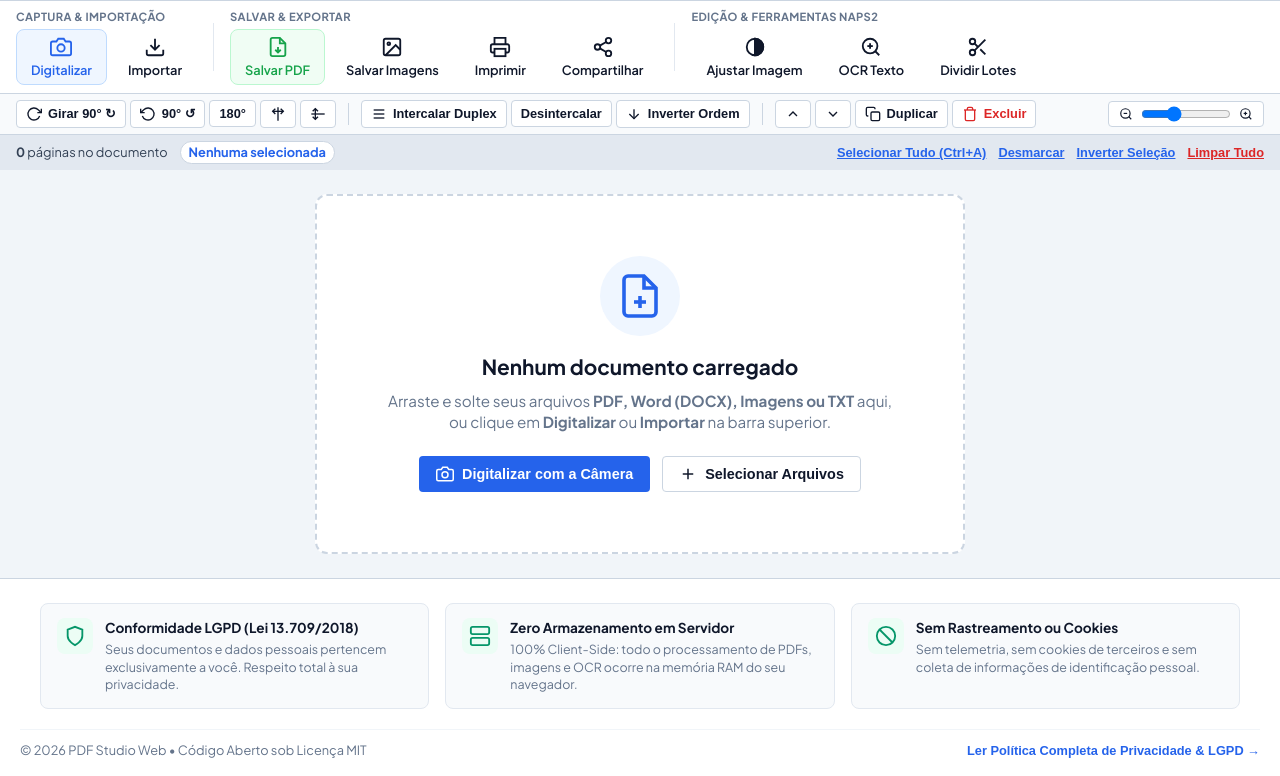
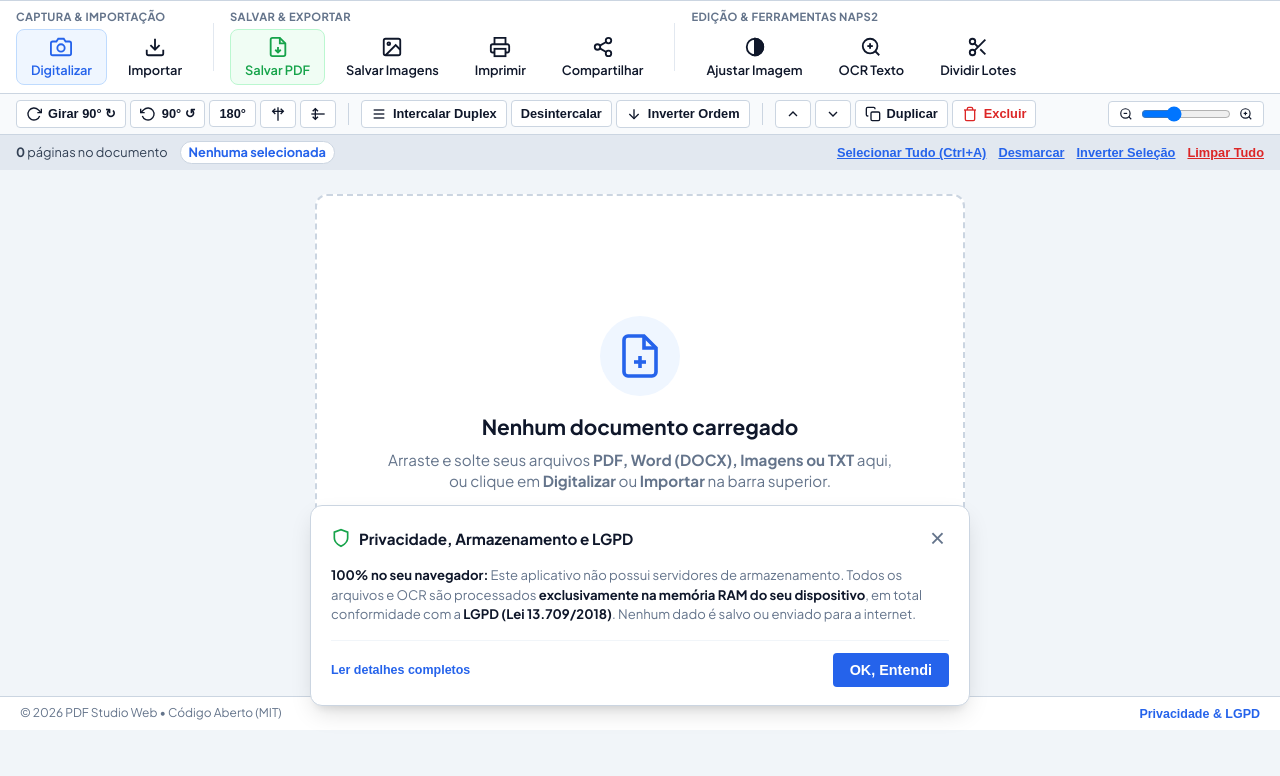
Before and after one commit to postrenan/pdf-studio-web, a website: page index.html in a window 1280 px wide. Shown: the part 70-846 px from the top of the page. After the commit the page ends 800 px from the top, so only its background shows below. Drawn offline with Linux system fonts and the light colour scheme.

Commit message:
feat: convert LGPD footer into a dismissible floating modal with OK button

```diff
--- a/app.js
+++ b/app.js
@@ -100,6 +100,10 @@ const modalBatchSplit = document.getElementById('modalBatchSplit');
 const modalLgpd = document.getElementById('modalLgpd');
 const btnOpenLgpd = document.getElementById('btnOpenLgpd');
 const btnFooterLgpd = document.getElementById('btnFooterLgpd');
+const lgpdFloatingBanner = document.getElementById('lgpdFloatingBanner');
+const btnDismissLgpd = document.getElementById('btnDismissLgpd');
+const btnCloseLgpdFloating = document.getElementById('btnCloseLgpdFloating');
+const btnDetailsLgpd = document.getElementById('btnDetailsLgpd');
 
 // Câmera / Scanner
 const scanVideo = document.getElementById('scanVideo');
@@ -209,8 +213,38 @@ function setupRibbonEvents() {
     downloadBlob(new Blob([text], { type: 'text/plain;charset=utf-8' }), 'ocr_texto.txt');
   });
 
-  if (btnOpenLgpd) btnOpenLgpd.addEventListener('click', () => openModal(modalLgpd));
-  if (btnFooterLgpd) btnFooterLgpd.addEventListener('click', () => openModal(modalLgpd));
+  setupLgpdBanner();
+}
+
+function setupLgpdBanner() {
+  if (!lgpdFloatingBanner) return;
+
+  // Se já foi dispensado anteriormente, oculta
+  if (localStorage.getItem('lgpd_modal_dismissed') === 'true') {
+    lgpdFloatingBanner.classList.add('hidden');
+  }
+
+  const dismiss = () => {
+    lgpdFloatingBanner.classList.add('hidden');
+    localStorage.setItem('lgpd_modal_dismissed', 'true');
+    showToast('Preferência salva. Privacidade e LGPD respeitadas!', 'success');
+  };
+
+  if (btnDismissLgpd) btnDismissLgpd.addEventListener('click', dismiss);
+  if (btnCloseLgpdFloating) btnCloseLgpdFloating.addEventListener('click', dismiss);
+
+  if (btnDetailsLgpd) {
+    btnDetailsLgpd.addEventListener('click', () => {
+      openModal(modalLgpd);
+    });
+  }
+
+  if (btnOpenLgpd) {
+    btnOpenLgpd.addEventListener('click', () => openModal(modalLgpd));
+  }
+  if (btnFooterLgpd) {
+    btnFooterLgpd.addEventListener('click', () => openModal(modalLgpd));
+  }
 }
 
 // ==========================================================================
--- a/index.html
+++ b/index.html
@@ -601,54 +601,36 @@
       </div>
     </div>
 
-    <!-- ==================== RODAPÉ INFORMATIVO LGPD & ARMAZENAMENTO ==================== -->
-    <footer class="naps-footer">
-      <div class="lgpd-banner">
-        <div class="lgpd-card">
-          <div class="lgpd-icon">
-            <svg viewBox="0 0 24 24" width="22" height="22" fill="none" stroke="currentColor" stroke-width="2">
+    <!-- ==================== BANNER / MODAL FLUTUANTE DE LGPD ==================== -->
+    <div class="lgpd-floating-modal" id="lgpdFloatingBanner">
+      <div class="lgpd-floating-content">
+        <div class="lgpd-floating-header">
+          <div class="lgpd-floating-title">
+            <svg viewBox="0 0 24 24" width="20" height="20" fill="none" stroke="#16a34a" stroke-width="2">
               <path d="M12 22s8-4 8-10V5l-8-3-8 3v7c0 6 8 10 8 10z"></path>
             </svg>
+            <strong>Privacidade, Armazenamento e LGPD</strong>
           </div>
-          <div>
-            <h4>Conformidade LGPD (Lei 13.709/2018)</h4>
-            <p>Seus documentos e dados pessoais pertencem exclusivamente a você. Respeito total à sua privacidade.</p>
-          </div>
+          <button type="button" class="modal-close" id="btnCloseLgpdFloating" title="Fechar">&times;</button>
         </div>
 
-        <div class="lgpd-card">
-          <div class="lgpd-icon">
-            <svg viewBox="0 0 24 24" width="22" height="22" fill="none" stroke="currentColor" stroke-width="2">
-              <rect x="2" y="2" width="20" height="8" rx="2" ry="2"></rect>
-              <rect x="2" y="14" width="20" height="8" rx="2" ry="2"></rect>
-              <line x1="6" y1="6" x2="6.01" y2="6"></line>
-              <line x1="6" y1="18" x2="6.01" y2="18"></line>
-            </svg>
-          </div>
-          <div>
-            <h4>Zero Armazenamento em Servidor</h4>
-            <p>100% Client-Side: todo o processamento de PDFs, imagens e OCR ocorre na memória RAM do seu navegador.</p>
-          </div>
+        <div class="lgpd-floating-body">
+          <p>
+            <strong>100% no seu navegador:</strong> Este aplicativo não possui servidores de armazenamento. Todos os arquivos e OCR são processados <strong>exclusivamente na memória RAM do seu dispositivo</strong>, em total conformidade com a <strong>LGPD (Lei 13.709/2018)</strong>. Nenhum dado é salvo ou enviado para a internet.
+          </p>
         </div>
 
-        <div class="lgpd-card">
-          <div class="lgpd-icon">
-            <svg viewBox="0 0 24 24" width="22" height="22" fill="none" stroke="currentColor" stroke-width="2">
-              <circle cx="12" cy="12" r="10"></circle>
-              <line x1="4.93" y1="4.93" x2="19.07" y2="19.07"></line>
-            </svg>
-          </div>
-          <div>
-            <h4>Sem Rastreamento ou Cookies</h4>
-            <p>Sem telemetria, sem cookies de terceiros e sem coleta de informações de identificação pessoal.</p>
-          </div>
+        <div class="lgpd-floating-footer">
+          <button type="button" class="footer-link-btn" id="btnDetailsLgpd">Ler detalhes completos</button>
+          <button type="button" class="btn btn-primary" id="btnDismissLgpd">OK, Entendi</button>
         </div>
       </div>
+    </div>
 
-      <div class="footer-bottom-bar">
-        <span>&copy; 2026 PDF Studio Web &bull; Código Aberto sob Licença MIT</span>
-        <button type="button" class="footer-link-btn" id="btnFooterLgpd">Ler Política Completa de Privacidade & LGPD &rarr;</button>
-      </div>
+    <!-- Rodapé Minimalista -->
+    <footer class="naps-footer-minimal">
+      <span>&copy; 2026 PDF Studio Web &bull; Código Aberto (MIT)</span>
+      <button type="button" class="footer-link-btn" id="btnFooterLgpd">Privacidade & LGPD</button>
     </footer>
 
     <!-- ==================== MODAL 6: DECLARAÇÃO DE PRIVACIDADE & LGPD ==================== -->
--- a/styles.css
+++ b/styles.css
@@ -909,71 +909,86 @@ h1 {
   }
 }
 
-/* ==================== RODAPÉ INFORMATIVO LGPD & ARMAZENAMENTO ==================== */
-.naps-footer {
-  margin-top: auto;
+/* ==================== BANNER / MODAL FLUTUANTE DE LGPD ==================== */
+.lgpd-floating-modal {
+  position: fixed;
+  bottom: 24px;
+  left: 50%;
+  transform: translateX(-50%);
+  width: 92%;
+  max-width: 660px;
   background-color: #ffffff;
-  border-top: 1px solid var(--border-color);
-  padding: 24px 20px 16px;
+  border: 1px solid var(--border-color);
+  border-radius: var(--radius-lg);
+  box-shadow: 0 10px 25px -5px rgba(0, 0, 0, 0.15), 0 8px 10px -6px rgba(0, 0, 0, 0.1);
+  z-index: 2500;
+  transition: transform 0.3s cubic-bezier(0.16, 1, 0.3, 1), opacity 0.25s ease;
+  animation: slideUpFloating 0.3s cubic-bezier(0.16, 1, 0.3, 1);
+}
+
+.lgpd-floating-modal.hidden {
+  transform: translate(-50%, 150%);
+  opacity: 0;
+  pointer-events: none;
+}
+
+@keyframes slideUpFloating {
+  from { transform: translate(-50%, 100%); opacity: 0; }
+  to { transform: translate(-50%, 0); opacity: 1; }
+}
+
+.lgpd-floating-content {
+  padding: 18px 20px;
   display: flex;
   flex-direction: column;
-  gap: 20px;
+  gap: 12px;
 }
 
-.lgpd-banner {
-  display: grid;
-  grid-template-columns: repeat(auto-fit, minmax(280px, 1fr));
-  gap: 16px;
-  max-width: 1200px;
-  margin: 0 auto;
-  width: 100%;
+.lgpd-floating-header {
+  display: flex;
+  align-items: center;
+  justify-content: space-between;
 }
 
-.lgpd-card {
+.lgpd-floating-title {
   display: flex;
-  align-items: flex-start;
-  gap: 12px;
-  background-color: #f8fafc;
-  border: 1px solid #e2e8f0;
-  border-radius: var(--radius-md);
-  padding: 14px 16px;
+  align-items: center;
+  gap: 8px;
+  font-size: 0.95rem;
+  font-weight: 700;
+  color: var(--text-main);
 }
 
-.lgpd-icon {
-  background-color: #ecfdf5;
-  color: #059669;
-  border-radius: 8px;
-  width: 36px;
-  height: 36px;
-  display: flex;
-  align-items: center;
-  justify-content: center;
-  flex-shrink: 0;
+.lgpd-floating-body p {
+  font-size: 0.82rem;
+  line-height: 1.5;
+  color: var(--text-muted);
 }
 
-.lgpd-card h4 {
-  font-size: 0.85rem;
-  font-weight: 700;
+.lgpd-floating-body strong {
   color: var(--text-main);
-  margin-bottom: 4px;
 }
 
-.lgpd-card p {
-  font-size: 0.78rem;
-  color: var(--text-muted);
-  line-height: 1.4;
-}
-
-.footer-bottom-bar {
+.lgpd-floating-footer {
   display: flex;
   align-items: center;
   justify-content: space-between;
   border-top: 1px solid #f1f5f9;
   padding-top: 12px;
-  font-size: 0.8rem;
+  margin-top: 4px;
+}
+
+/* Rodapé Minimalista */
+.naps-footer-minimal {
+  margin-top: auto;
+  background-color: #ffffff;
+  border-top: 1px solid var(--border-color);
+  padding: 8px 20px;
+  display: flex;
+  align-items: center;
+  justify-content: space-between;
+  font-size: 0.75rem;
   color: var(--text-muted);
-  flex-wrap: wrap;
-  gap: 10px;
 }
 
 .footer-link-btn {
@@ -981,7 +996,7 @@ h1 {
   border: none;
   color: var(--primary);
   font-weight: 700;
-  font-size: 0.8rem;
+  font-size: 0.78rem;
   cursor: pointer;
   padding: 0;
   transition: color 0.15s;
```
